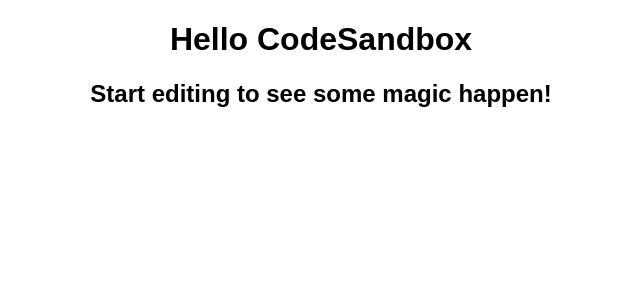
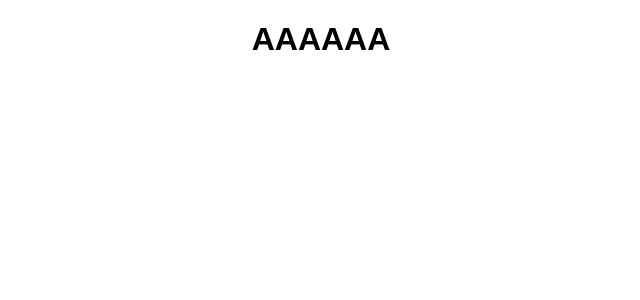
Before and after one commit to lucas-rudek/wireframes, a React (Create React App) app: page / in a window 1280 px wide. Shown: the top 300 px of the page, without its empty margins (319-959 px from the left). Built offline with nearby package versions, Linux system fonts and the light colour scheme.

Commit message:
first commit

```diff
--- a/src/App.js
+++ b/src/App.js
@@ -1,11 +1,12 @@
 import React from "react";
 import "./styles.css";
+import Container from "./components/Container.jsx";
+import { AppWrapper } from "./components/styles.js";
 
 export default function App() {
   return (
-    <div className="App">
-      <h1>Hello CodeSandbox</h1>
-      <h2>Start editing to see some magic happen!</h2>
-    </div>
+    <AppWrapper>
+      <Container />
+    </AppWrapper>
   );
 }
--- /dev/null
+++ b/src/components/Container.jsx
@@ -0,0 +1,10 @@
+import React from "react";
+import { ContainerWrapper } from "./styles.js";
+
+export default function Container() {
+  return (
+    <ContainerWrapper>
+      <h1>AAAAAA</h1>
+    </ContainerWrapper>
+  );
+}
--- /dev/null
+++ b/src/components/styles.js
@@ -0,0 +1,11 @@
+import styled from "styled-components";
+
+export const AppWrapper = styled.div`
+  font-family: sans-serif;
+  text-align: center;
+  margin: 0 10% 0 10%;
+`;
+
+export const ContainerWrapper = styled.div`
+  margin-top: 0%;
+`;
--- a/src/index.js
+++ b/src/index.js
@@ -4,9 +4,4 @@ import ReactDOM from "react-dom";
 import App from "./App";
 
 const rootElement = document.getElementById("root");
-ReactDOM.render(
-  <React.StrictMode>
-    <App />
-  </React.StrictMode>,
-  rootElement
-);
+ReactDOM.render(<App />, rootElement);
```
Also changed, not shown: package.json (+12 -3 lines).
